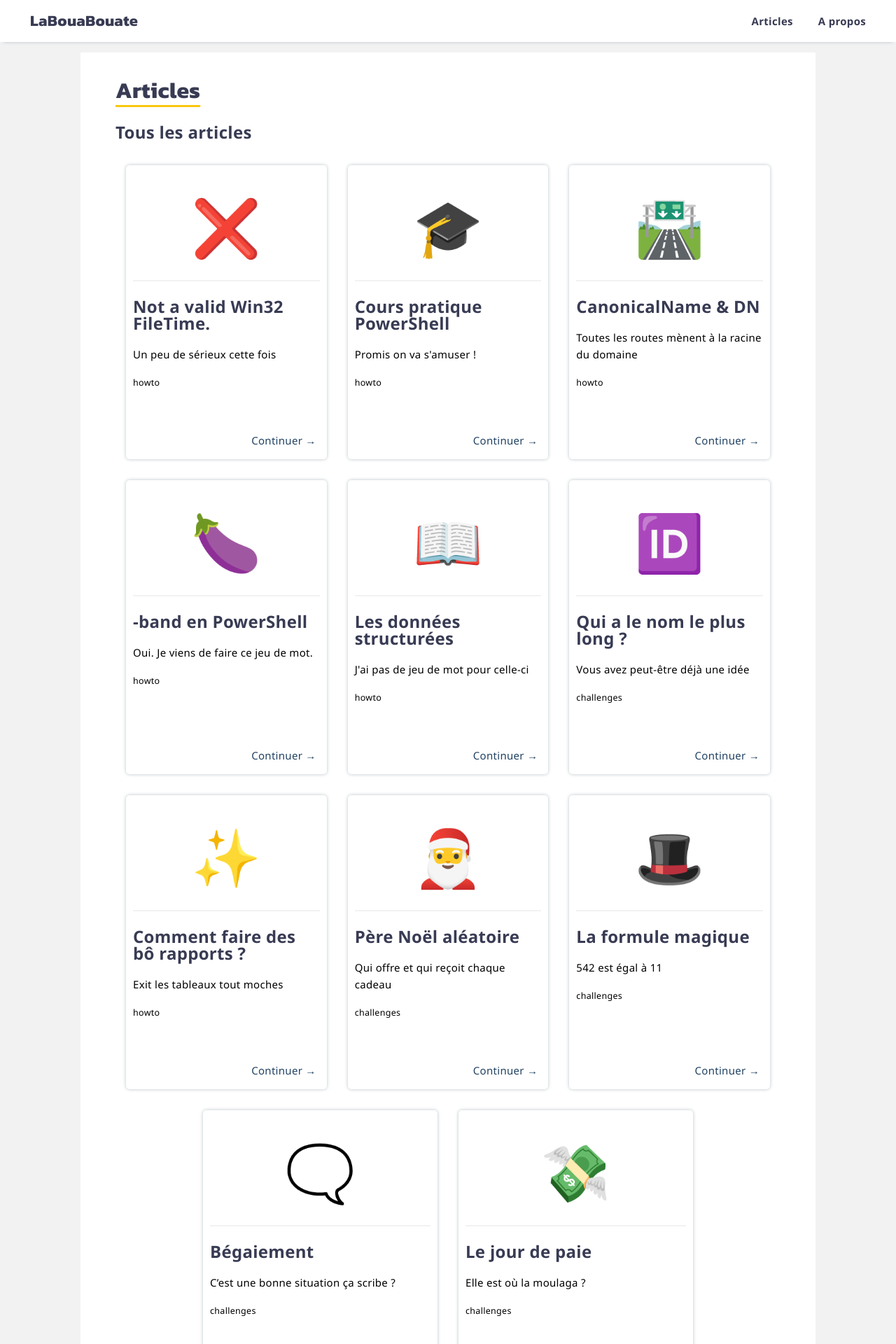
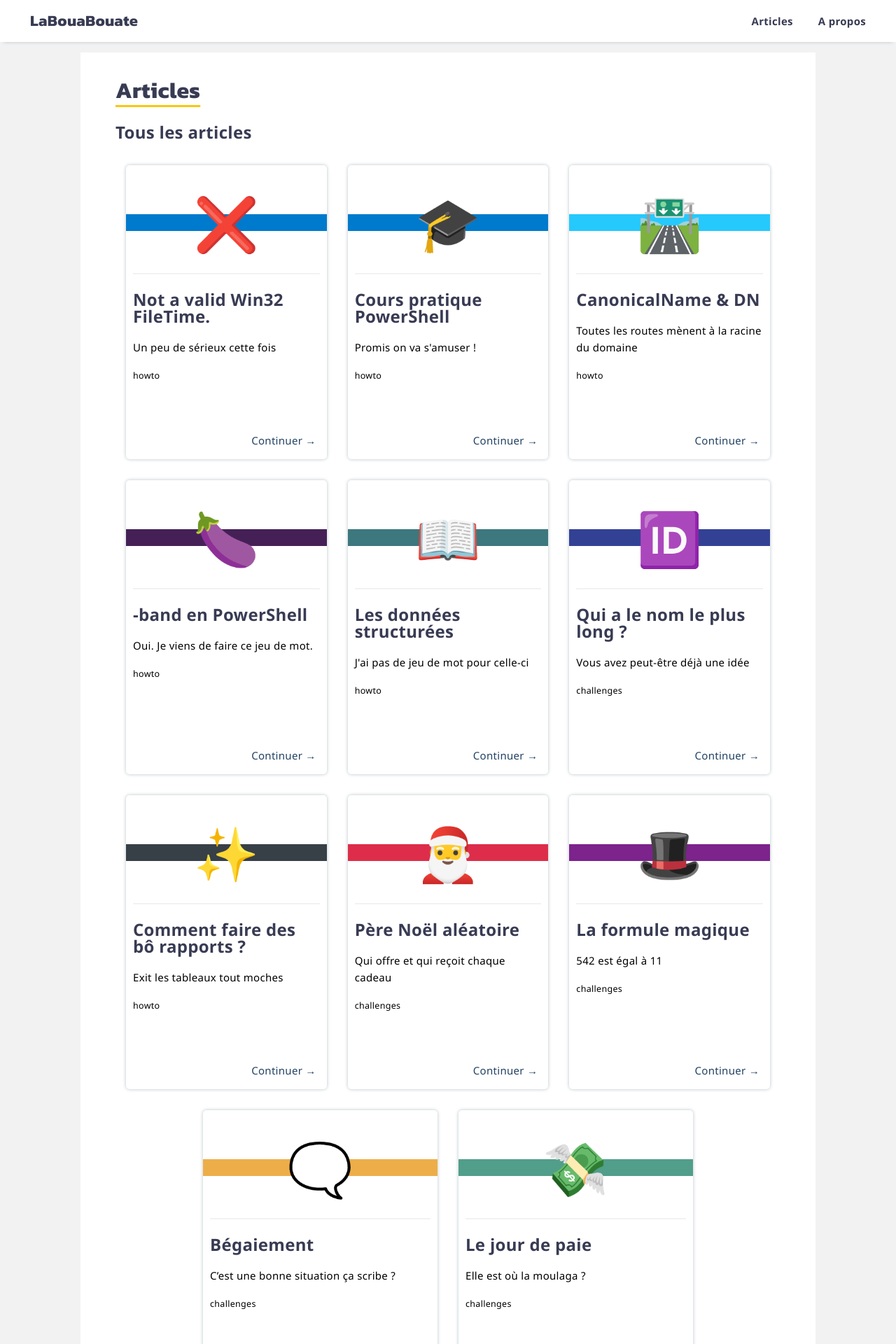
Before and after one commit to leobouard/leobouard.github.io, a Jekyll site: the page built from blog.md, in a window 1280 px wide. Shown: the top 1920 px of the page at 70% size. Built offline with Jekyll 4.4.1, drawn with Linux system fonts in a browser that asks for light colours; our own code applies the rules of GitHub Pages for plain Markdown files.

Commit message:
Update blog.md

```diff
--- a/blog.md
+++ b/blog.md
@@ -10,8 +10,8 @@ permalink: /blog
     {% for post in site.posts %}
         {% if post.listed == true %}
             <article>
-                <div style="margin: -15px;">
-                    <p style="text-align: center; font-size: 80px;">{{ post.icon }}</p>
+                <div style="margin: -15px; background-color: {{ post.thumbnailColor }};">
+                    <p style="text-align: center; font-size: 75px;">{{ post.icon }}</p>
                 </div>
                 <hr>
                 <h2>{{ post.title }}</h2>
```
